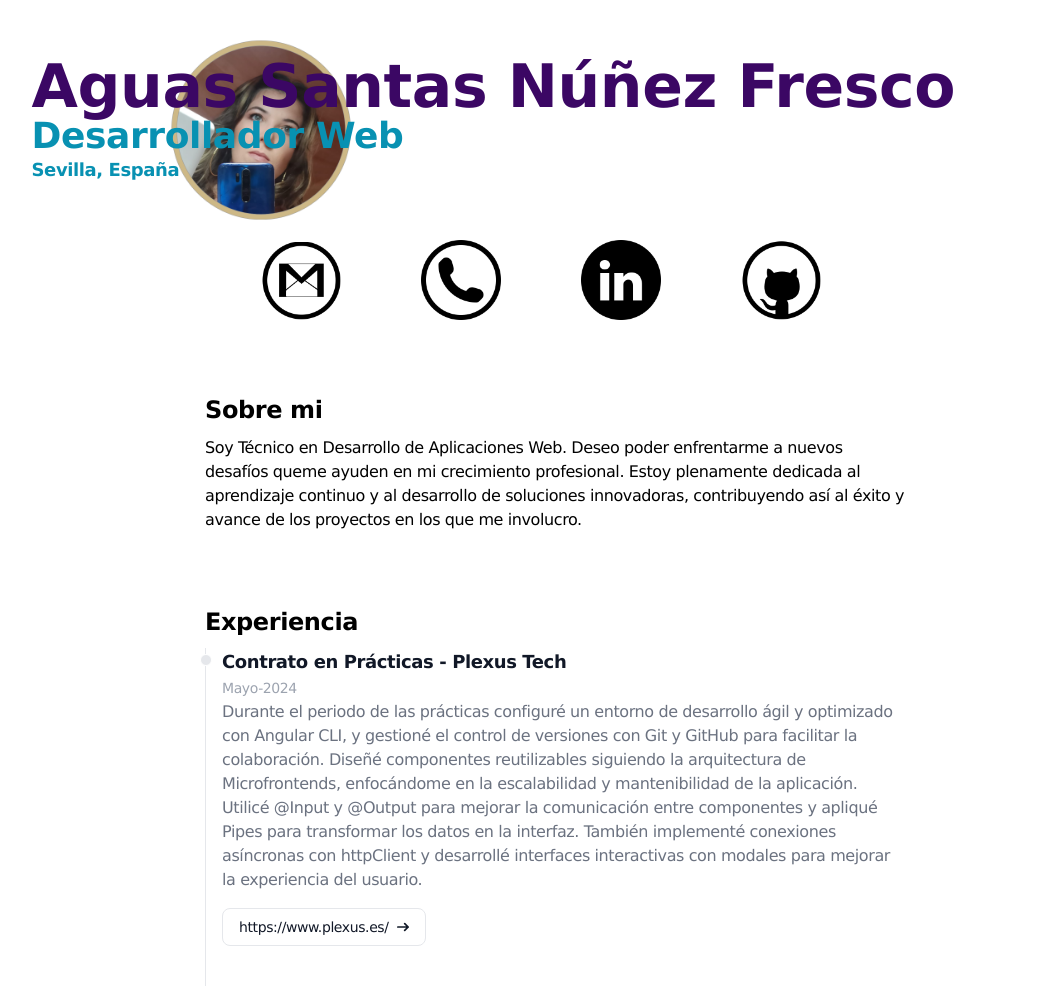
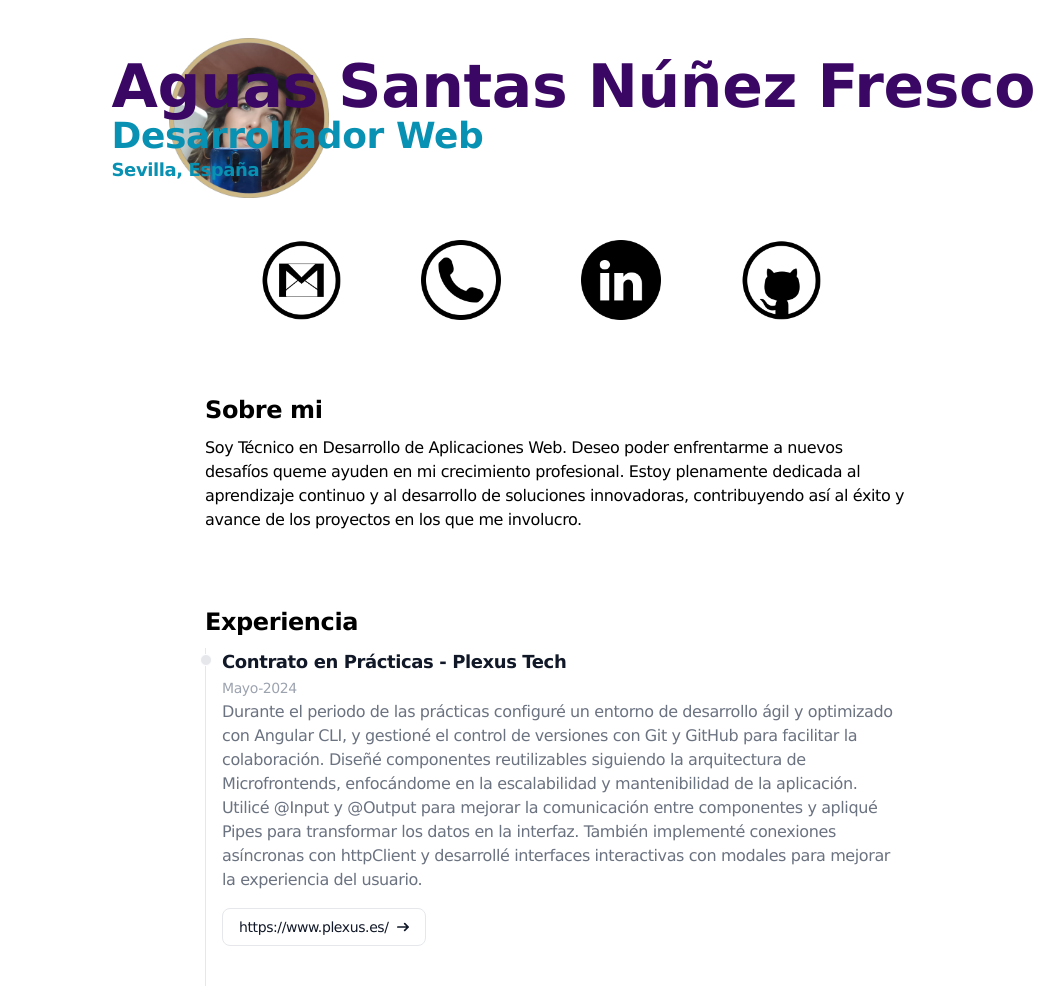
Before and after one commit to agua17/portfolio_agua, an Astro site: page / in a window 1280 px wide. Shown: the top 989 px of the page, without its empty margins (85-1149 px from the left). Built offline with nearby package versions, Linux system fonts and the light colour scheme; Astro itself is replaced by a stand-in of ours.

Commit message:
correccion_estilo_foto

```diff
--- a/src/components/sections/Hero.astro
+++ b/src/components/sections/Hero.astro
@@ -21,11 +21,11 @@ const {city,region} = location
 <Section>
 <div class="container">
    <div class="photo_me relative h-56 w-56 top-0.5 right-14 ...">
-    <figure class="absolute left-0 ">
+    <figure class="absolute right-6">
         <Image src={image} alt={name} />
     </figure>
    </div>
-    <div class="info absolute top-14 right-60">
+    <div class="info absolute top-14 right-40">
         <h1><span class="  text-6xl font-bold text-purple-950 mt-10">{name} </span></h1>
 
 <h2><span class="text-4xl font-bold text-cyan-600 mt-10">{label}</span></h2>
```
